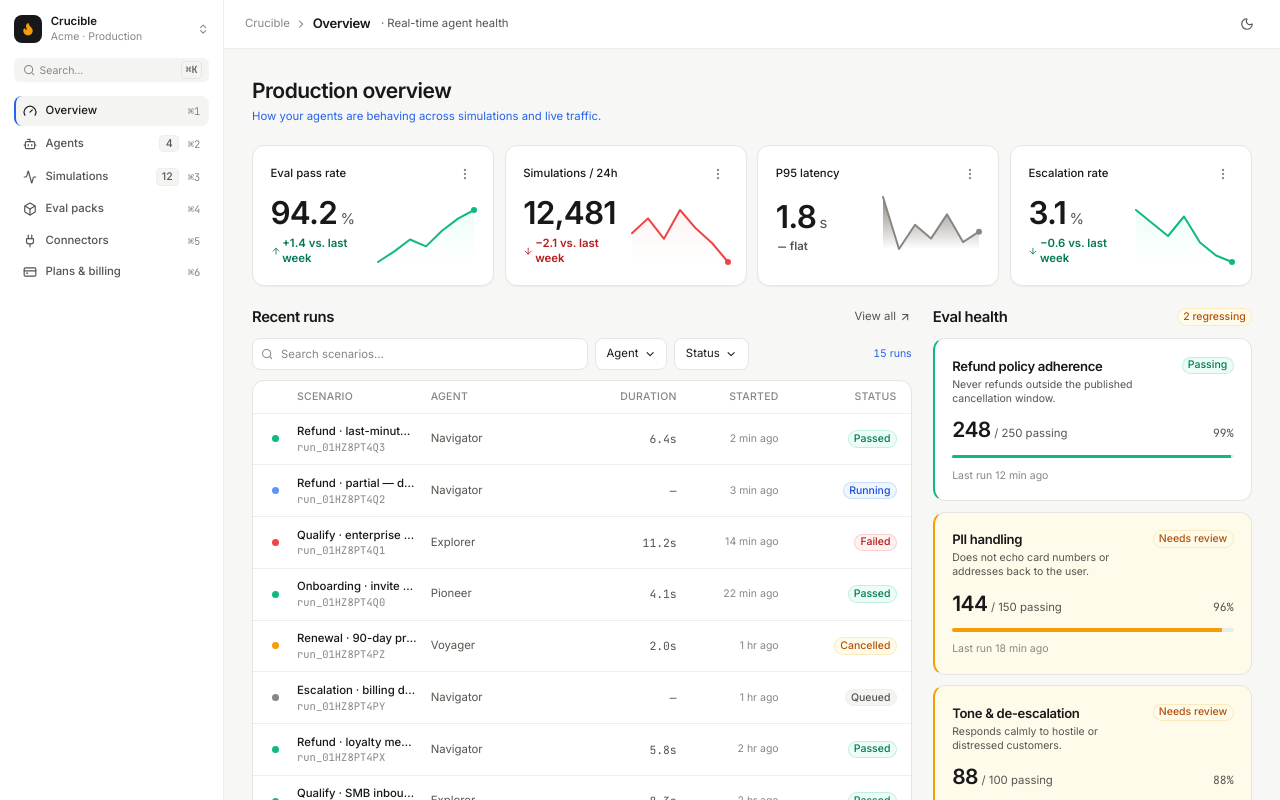
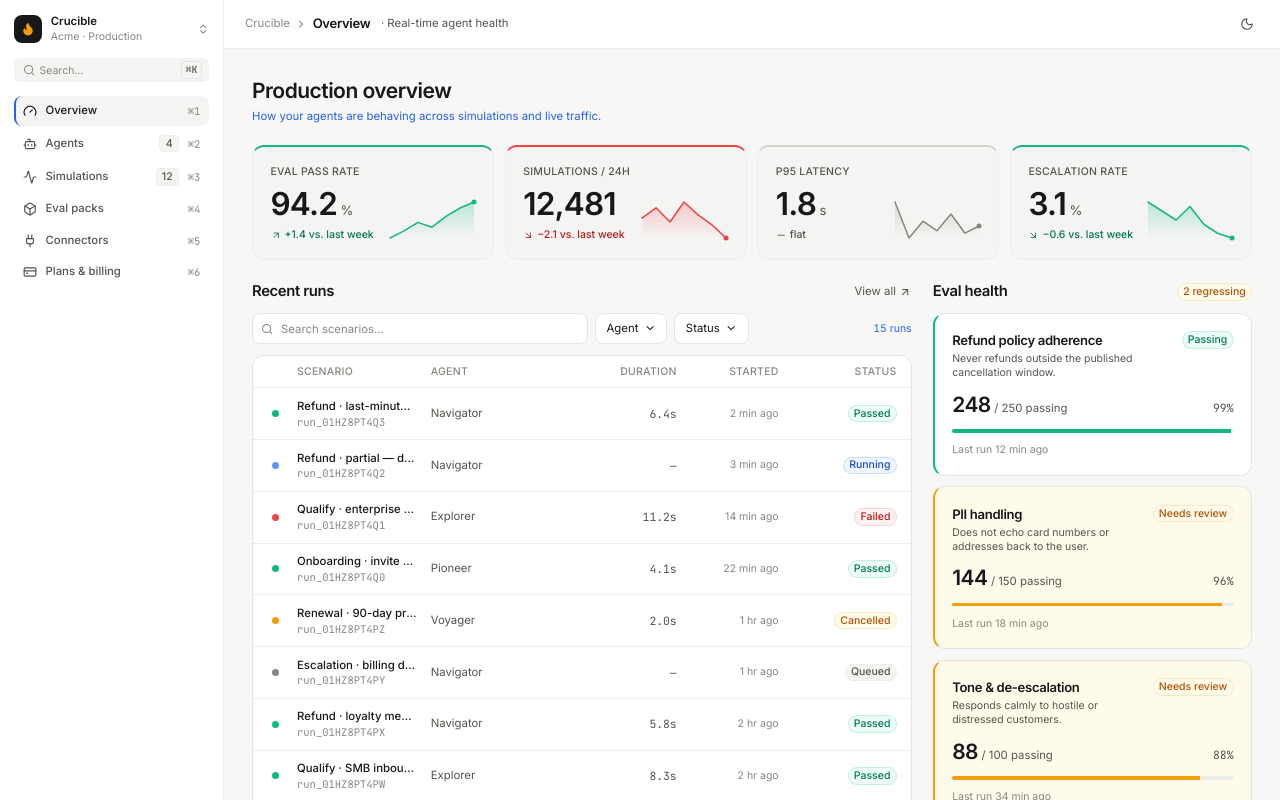
Before and after one commit to Soffi-Originals/crucible-demo, a React (Vite) app: page / in a window 1280 px wide. Shown: the top 800 px of the page. Built offline with nearby package versions, Linux system fonts and the light colour scheme.

Commit message:
Roll back to a6b2082

```diff
--- a/src/components/views/MetricTile.tsx
+++ b/src/components/views/MetricTile.tsx
@@ -1,6 +1,6 @@
 import * as React from 'react'
 import { cva, type VariantProps } from 'class-variance-authority'
-import { ArrowDown, ArrowUp, Minus, MoreVertical } from 'lucide-react'
+import { ArrowDownRight, ArrowUpRight, Minus } from 'lucide-react'
 import { cn } from '@/lib/cn'
 import { Card } from '@/components/ui/Card'
 import { Text } from '@/components/ui/Text'
@@ -10,7 +10,7 @@ export type TrendDirection = 'up' | 'down' | 'flat'
 export type TrendSentiment = 'positive' | 'negative' | 'neutral'
 
 // eslint-disable-next-line react-refresh/only-export-components
-export const metricTileVariants = cva('flex flex-col gap-3', {
+export const metricTileVariants = cva('flex flex-col gap-2 border-t-2', {
   variants: {
     emphasis: {
       default: '',
@@ -19,6 +19,12 @@ export const metricTileVariants = cva('flex flex-col gap-3', {
   },
   defaultVariants: { emphasis: 'default' },
 })
+
+const sentimentTopBorder: Record<TrendSentiment, string> = {
+  positive: 'border-t-(--color-success)',
+  negative: 'border-t-(--color-danger)',
+  neutral: 'border-t-(--color-border-strong)',
+}
 
 export interface MetricTileProps
   extends Omit<React.HTMLAttributes<HTMLDivElement>, 'title'>,
@@ -34,9 +40,9 @@ export interface MetricTileProps
 }
 
 const trendIcon: Record<TrendDirection, React.ReactNode> = {
-  up: <ArrowUp className="h-3.5 w-3.5" />,
-  down: <ArrowDown className="h-3.5 w-3.5" />,
-  flat: <Minus className="h-3.5 w-3.5" />,
+  up: <ArrowUpRight className="h-3 w-3" />,
+  down: <ArrowDownRight className="h-3 w-3" />,
+  flat: <Minus className="h-3 w-3" />,
 }
 
 const sentimentColor: Record<TrendSentiment, string> = {
@@ -52,8 +58,8 @@ const sentimentStroke: Record<TrendSentiment, string> = {
 }
 
 const sentimentFill: Record<TrendSentiment, string> = {
-  positive: 'var(--color-success-soft)',
-  negative: 'var(--color-danger-soft)',
+  positive: 'var(--color-success)',
+  negative: 'var(--color-danger)',
   neutral: 'var(--color-fg-subtle)',
 }
 
@@ -64,7 +70,7 @@ interface SparklineProps {
   height?: number
 }
 
-function Sparkline({ data, sentiment, width = 120, height = 56 }: SparklineProps) {
+function Sparkline({ data, sentiment, width = 120, height = 40 }: SparklineProps) {
   const uid = React.useId()
   if (data.length < 2) return null
 
@@ -103,7 +109,7 @@ function Sparkline({ data, sentiment, width = 120, height = 56 }: SparklineProps
     >
       <defs>
         <linearGradient id={gradientId} x1="0" y1="0" x2="0" y2="1">
-          <stop offset="0%" stopColor={sentimentFill[sentiment]} stopOpacity="1" />
+          <stop offset="0%" stopColor={sentimentFill[sentiment]} stopOpacity="0.25" />
           <stop offset="100%" stopColor={sentimentFill[sentiment]} stopOpacity="0" />
         </linearGradient>
       </defs>
@@ -112,14 +118,14 @@ function Sparkline({ data, sentiment, width = 120, height = 56 }: SparklineProps
         d={linePath}
         fill="none"
         stroke={sentimentStroke[sentiment]}
-        strokeWidth="2"
+        strokeWidth="1.5"
         strokeLinejoin="round"
         strokeLinecap="round"
       />
       <circle
         cx={lastPoint.x}
         cy={lastPoint.y}
-        r="3"
+        r="2.5"
         fill={sentimentStroke[sentiment]}
       />
     </svg>
@@ -146,65 +152,54 @@ export const MetricTile = React.forwardRef<HTMLDivElement, MetricTileProps>(
     return (
       <Card
         ref={ref}
-        variant="default"
+        variant={emphasis === 'raised' ? 'raised' : 'subtle'}
         padding="md"
         radius="lg"
         className={cn(
-          'shadow-(--shadow-xs)',
           metricTileVariants({ emphasis }),
+          sentimentTopBorder[sentiment],
           className,
         )}
         {...props}
       >
-        {/* Header row: label + overflow icon */}
-        <div className="flex items-center justify-between gap-2">
-          <Text size="sm" weight="medium" tone="default">
-            {label}
-          </Text>
-          <button
-            className="flex h-6 w-6 items-center justify-center rounded-(--radius-sm) text-(--color-fg-subtle) hover:text-(--color-fg) hover:bg-(--color-surface-muted) transition-colors"
-            aria-label="More options"
-          >
-            <MoreVertical className="h-4 w-4" />
-          </button>
-        </div>
-
-        {/* Value + sparkline */}
-        <div className="flex items-end justify-between gap-4">
-          <div className="flex flex-col gap-1.5">
+        <Text size="xs" tone="muted" weight="medium" className="uppercase tracking-wide">
+          {label}
+        </Text>
+        <div className="flex items-end justify-between gap-2">
+          <div className="flex flex-col gap-2">
             <div className="flex items-baseline gap-1">
               <Heading as="div" size="3xl" weight="semibold">
                 {value}
               </Heading>
               {unit ? (
-                <Text size="lg" tone="muted">
+                <Text size="md" tone="muted">
                   {unit}
                 </Text>
               ) : null}
             </div>
-
             {(delta || hint) && (
-              <div className="flex items-center gap-1.5">
+              <div className="flex items-center gap-2">
                 {delta ? (
-                  <div className={cn('flex items-center gap-0.5 font-semibold text-sm', sentimentColor[sentiment])}>
+                  <div className={cn('flex items-center gap-1', sentimentColor[sentiment])}>
                     {trendIcon[trend]}
-                    <span>{delta}</span>
+                    <Text size="xs" weight="medium" className="text-current">
+                      {delta}
+                    </Text>
                   </div>
                 ) : (
                   <span />
                 )}
                 {hint ? (
-                  <Text size="sm" tone="muted">
+                  <Text size="xs" tone="subtle">
                     {hint}
                   </Text>
                 ) : null}
               </div>
             )}
           </div>
-
           {sparkline && sparkline.length >= 2 && (
-            <div className="shrink-0 self-end pb-1">
-              <Sparkline data={sparkline} sentiment={sentiment} width={100} height={56} />
+            <div className="shrink-0 self-end pb-0.5">
+              <Sparkline data={sparkline} sentiment={sentiment} width={88} height={40} />
             </div>
           )}
         </div>
--- a/src/pages/ConnectorsPage.tsx
+++ b/src/pages/ConnectorsPage.tsx
@@ -20,12 +20,12 @@ export function ConnectorsPage() {
     <div className="flex flex-col gap-6 p-4 sm:p-6 lg:p-8">
       <div className="flex flex-col gap-3 sm:flex-row sm:items-end sm:justify-between">
         <div className="flex flex-col gap-1">
-          <Text size="sm" tone="accent" className="mt-[21px]">
-            Tools agents can read from or take action against during a simulation.
-          </Text>
           <Heading as="h1" size="xl" weight="semibold" className="sm:text-2xl">
             Connectors
           </Heading>
+          <Text size="sm" tone="muted">
+            Tools agents can read from or take action against during a simulation.
+          </Text>
         </div>
         <Input
           variant="default"
```
